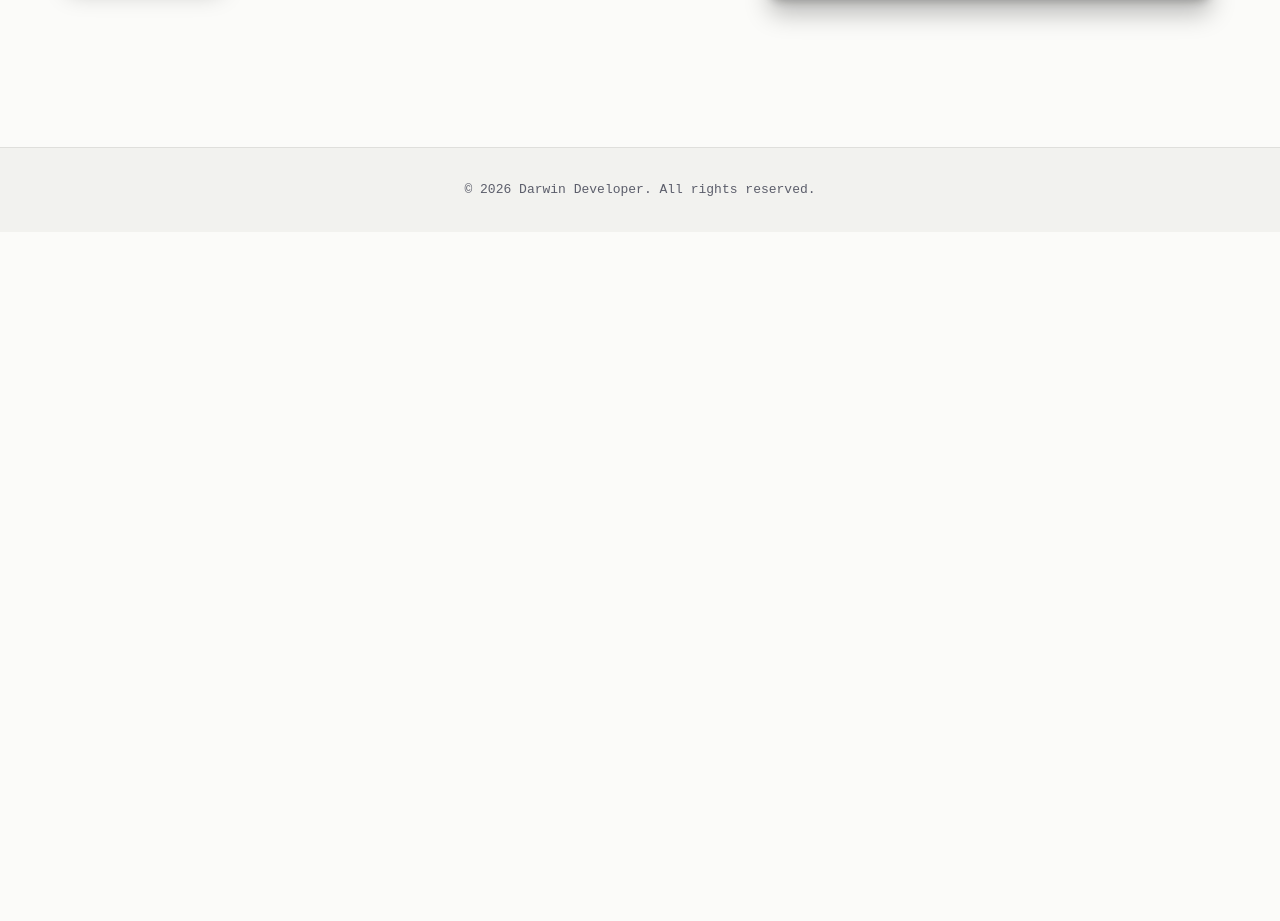
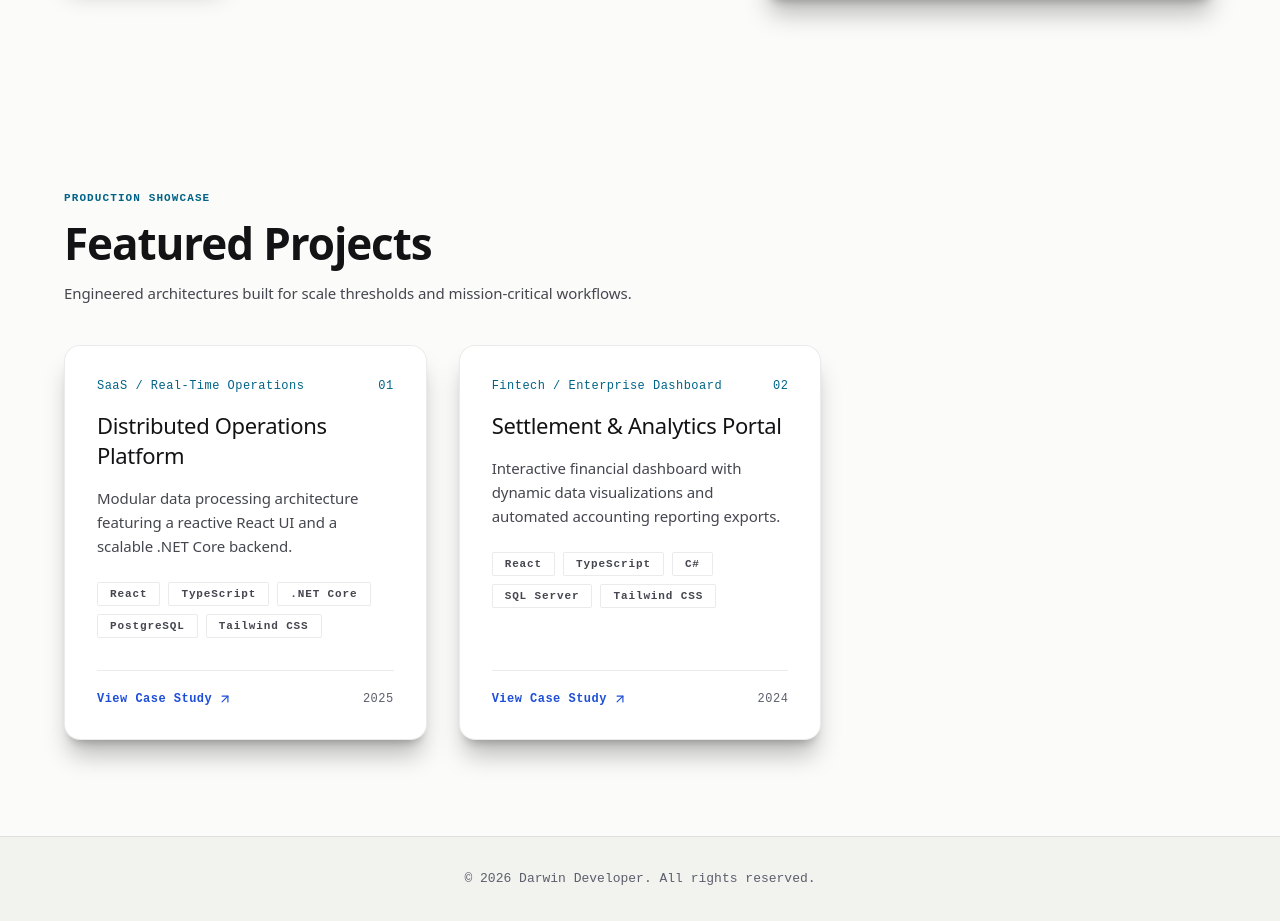
Before and after one commit to Darwinsalcie/Professional-Portfolio-2.0, a React (Vite) app: page /en in a window 1280 px wide. Shown: the part 568-1489 px from the top of the page. Before the commit the page ends 800 px from the top, so only its background shows below. Built offline with nearby package versions, Linux system fonts and the light colour scheme.

Commit message:
feat(projects): add featured project cards

```diff
--- a/src/content/ui.ts
+++ b/src/content/ui.ts
@@ -12,6 +12,10 @@ export const uiContent: Localized<UiLabels> = {
     hireMe: 'Contrátame',
     menuOpenAria: 'Abrir menú de navegación',
     closeMenuAria: 'Cerrar menú',
+    viewCaseStudy: 'Ver caso de estudio',
+    projectsEyebrow: 'Casos de Producción',
+    projectsTitle: 'Proyectos Destacados',
+    projectsLede: 'Soluciones técnicas diseñadas para alta escala y confiabilidad operativa.',
   },
   en: {
     themeSwitcherAria: 'Select color theme',
@@ -24,5 +28,10 @@ export const uiContent: Localized<UiLabels> = {
     hireMe: 'Hire me',
     menuOpenAria: 'Open navigation menu',
     closeMenuAria: 'Close menu',
+    viewCaseStudy: 'View Case Study',
+    projectsEyebrow: 'Production Showcase',
+    projectsTitle: 'Featured Projects',
+    projectsLede:
+      'Engineered architectures built for scale thresholds and mission-critical workflows.',
   },
 }
--- /dev/null
+++ b/src/features/projects/ProjectCard.tsx
@@ -0,0 +1,65 @@
+import { Link } from 'react-router'
+import { ArrowUpRight } from 'lucide-react'
+import { Card } from '@/components/Card'
+import { Chip } from '@/components/Chip'
+import { IndexNumber } from '@/components/IndexNumber'
+import type { ProjectItem } from '@/types/content'
+
+export interface ProjectCardProps {
+  project: ProjectItem
+  locale: string
+  viewCaseStudyLabel: string
+}
+
+/**
+ * Featured project showcase card linking to /work/:slug.
+ * Translucent glass styling per code.html and ARCHITECTURE §3.2.
+ */
+export function ProjectCard({ project, locale, viewCaseStudyLabel }: ProjectCardProps) {
+  const caseStudyHref = `/${locale}/work/${project.slug}`
+
+  return (
+    <Card as="article" variant="card" className="group flex flex-col justify-between p-6 sm:p-8">
+      <div className="flex flex-col gap-4">
+        {/* Header line: Domain category + Index */}
+        <div className="flex items-center justify-between">
+          <span className="text-label-code text-eyebrow-tertiary font-mono">{project.domain}</span>
+          <IndexNumber value={project.index} />
+        </div>
+
+        {/* Title */}
+        <h3 className="font-display text-headline-sm text-fg group-hover:text-accent-fg transition-colors">
+          <Link
+            to={caseStudyHref}
+            className="focus-visible:outline-focus rounded-control focus-visible:outline-2"
+          >
+            {project.title}
+          </Link>
+        </h3>
+
+        {/* Summary lede */}
+        <p className="font-body text-body-md text-muted line-clamp-3">{project.summary}</p>
+
+        {/* Tech Stack Chips */}
+        <div className="flex flex-wrap gap-2 pt-2">
+          {project.stack.map((tech) => (
+            <Chip key={tech}>{tech}</Chip>
+          ))}
+        </div>
+      </div>
+
+      {/* Footer link to Case Study */}
+      <div className="border-hairline mt-8 flex items-center justify-between border-t pt-5">
+        <Link
+          to={caseStudyHref}
+          className="text-label-code text-accent-fg focus-visible:outline-focus rounded-control flex items-center gap-1.5 font-mono font-semibold hover:underline focus-visible:outline-2"
+        >
+          <span>{viewCaseStudyLabel}</span>
+          <ArrowUpRight className="size-3.5 transition-transform group-hover:translate-x-0.5 group-hover:-translate-y-0.5" />
+        </Link>
+
+        <span className="text-label-code text-subtle font-mono">{project.timeline}</span>
+      </div>
+    </Card>
+  )
+}
--- /dev/null
+++ b/src/features/projects/ProjectsSection.tsx
@@ -0,0 +1,41 @@
+import { Container } from '@/components/Container'
+import { Section } from '@/components/Section'
+import { SectionHeader } from '@/components/SectionHeader'
+import { ProjectCard } from './ProjectCard'
+import type { ProjectItem, UiLabels } from '@/types/content'
+
+export interface ProjectsSectionProps {
+  projects: ProjectItem[]
+  ui: UiLabels
+  locale: string
+}
+
+/**
+ * Featured projects section (#work) with responsive 3-column / 2-column / 1-column grid.
+ */
+export function ProjectsSection({ projects, ui, locale }: ProjectsSectionProps) {
+  return (
+    <Section id="work" ariaLabelledby="work-heading" className="py-12 md:py-20">
+      <Container className="flex flex-col gap-10">
+        <SectionHeader
+          titleId="work-heading"
+          eyebrow={ui.projectsEyebrow}
+          eyebrowTone="tertiary"
+          title={ui.projectsTitle}
+          description={ui.projectsLede}
+        />
+
+        <div className="grid grid-cols-1 gap-6 md:grid-cols-2 md:gap-8 xl:grid-cols-3">
+          {projects.map((project) => (
+            <ProjectCard
+              key={project.slug}
+              project={project}
+              locale={locale}
+              viewCaseStudyLabel={ui.viewCaseStudy}
+            />
+          ))}
+        </div>
+      </Container>
+    </Section>
+  )
+}
--- a/src/pages/HomePage.tsx
+++ b/src/pages/HomePage.tsx
@@ -1,4 +1,5 @@
 import { Hero } from '@/features/hero/Hero'
+import { ProjectsSection } from '@/features/projects/ProjectsSection'
 import { useLocale } from '@/features/i18n/useLocale'
 import { useContent } from '@/features/i18n/useContent'
 
@@ -9,6 +10,7 @@ export function HomePage() {
   return (
     <div className="flex flex-col">
       <Hero content={content.hero} locale={locale} />
+      <ProjectsSection projects={content.projects} ui={content.ui} locale={locale} />
     </div>
   )
 }
--- a/src/types/content.ts
+++ b/src/types/content.ts
@@ -132,6 +132,10 @@ export interface UiLabels {
   hireMe: string
   menuOpenAria: string
   closeMenuAria: string
+  viewCaseStudy: string
+  projectsEyebrow: string
+  projectsTitle: string
+  projectsLede: string
 }
 
 export interface SiteContent {
```
Also changed, not shown: 2 other files (tests, documents, lock files or other folders).
